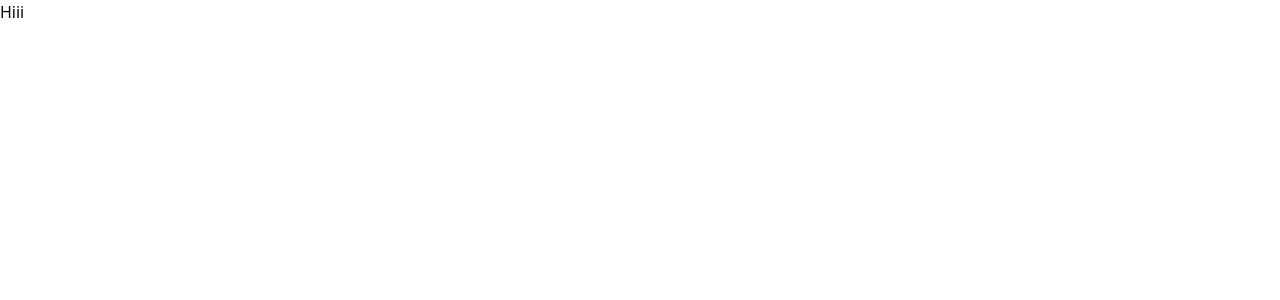
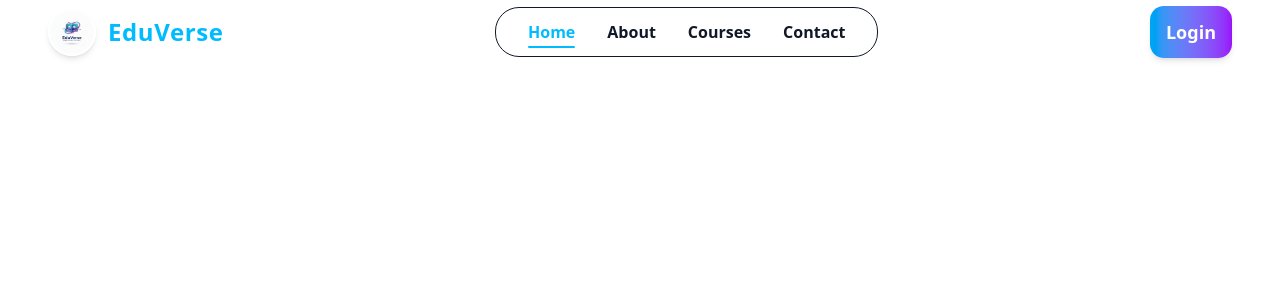
Before and after one commit to RizbiAhmmad/Online-Course-Client, a React (Vite) app: page / in a window 1280 px wide. Shown: the top 300 px of the page. Built offline with nearby package versions, Linux system fonts and the light colour scheme.

Commit message:
Adding Navbar

```diff
--- a/index.html
+++ b/index.html
@@ -2,7 +2,7 @@
 <html lang="en">
   <head>
     <meta charset="UTF-8" />
-    <link rel="icon" type="image/svg+xml" href="/vite.svg" />
+    <link rel="icon" type="image/svg+xml" href="./src/assets/EduVerse_Logo.png" />
     <meta name="viewport" content="width=device-width, initial-scale=1.0" />
     <title>Online Course</title>
   </head>
--- a/package.json
+++ b/package.json
@@ -16,6 +16,7 @@
     "lucide-react": "^0.548.0",
     "react": "^19.1.1",
     "react-dom": "^19.1.1",
+    "react-icons": "^5.5.0",
     "react-router-dom": "^7.9.5",
     "tailwind-merge": "^3.3.1",
     "tailwindcss": "^4.1.16"
--- a/src/Layouts/MainLayout.jsx
+++ b/src/Layouts/MainLayout.jsx
@@ -1,12 +1,11 @@
-// import Footer from "@/Shared/Footer";
-// import Navbar from "@/Shared/Navbar";
+import Navbar from "@/Shared/Navbar";
 import { Outlet } from "react-router-dom";
 
 const MainLayout = () => {
 
     return (
         <div>
-            {/* <Navbar></Navbar> */}
+            <Navbar></Navbar>
             <Outlet></Outlet>
             {/* <Footer></Footer> */}
         </div>
--- /dev/null
+++ b/src/Shared/Navbar.jsx
@@ -0,0 +1,187 @@
+/* eslint-disable react-hooks/exhaustive-deps */
+import { useState, useEffect } from "react";
+import { useLocation, useNavigate } from "react-router-dom";
+import logo from "../assets/EduVerse_Logo.png";
+import { MdAddCall } from "react-icons/md";
+
+const Navbar = () => {
+  const [isOpen, setIsOpen] = useState(false);
+  const [activeLink, setActiveLink] = useState("/");
+  const [scrolled, setScrolled] = useState(false);
+  const navigate = useNavigate();
+  const location = useLocation();
+
+  const links = [
+    { href: "/", label: "Home" },
+    { href: "/about", label: "About" },
+    { href: "/courses", label: "Courses" },
+    { href: "/contact", label: "Contact" },
+  ];
+useEffect(() => {
+  const handleScroll = () => {
+    setScrolled(window.scrollY > 50);
+
+    if (location.pathname !== "/") return;
+
+    const scrollPosition = window.scrollY;
+
+    links.forEach((link) => {
+      if (!link.href.startsWith("#")) return;
+
+      const section = document.querySelector(link.href);
+      if (section) {
+        const sectionTop = section.offsetTop;
+        const sectionHeight = section.offsetHeight;
+
+        if (
+          scrollPosition >= sectionTop - 100 &&
+          scrollPosition < sectionTop + sectionHeight - 100
+        ) {
+          setActiveLink(link.href);
+        }
+      }
+    });
+  };
+
+  window.addEventListener("scroll", handleScroll);
+  return () => window.removeEventListener("scroll", handleScroll);
+}, [location.pathname]);
+
+
+  const handleLinkClick = (href, e) => {
+  e.preventDefault();
+  setActiveLink(href);
+  setIsOpen(false);
+
+  // Page route navigation
+  if (href.startsWith("/")) {
+    navigate(href);
+    window.scrollTo({ top: 0, behavior: "smooth" });
+    return;
+  }
+
+  // Section scroll navigation (like #services)
+  const section = document.querySelector(href);
+  if (section) {
+    section.scrollIntoView({ behavior: "smooth" });
+  }
+};
+
+
+  return (
+    <nav
+      className={`fixed top-0 w-full z-50 transition-all duration-500 ${
+        scrolled
+          ? "bg-white backdrop-blur-md shadow-lg"
+          : "bg-transparent"
+      }`}
+    >
+      <div className="mx-auto px-6 md:px-12">
+        <div className="flex items-center justify-between h-16">
+          {/*  Logo & Name */}
+          <div
+            onClick={() => handleLinkClick("/", { preventDefault: () => {} })}
+            className="flex items-center space-x-3 cursor-pointer"
+          >
+            <img
+              src={logo}
+              alt="Logo"
+              className="h-10 w-10 md:h-12 md:w-12 rounded-full object-cover border-2 border-white shadow-md"
+            />
+            <h1 className="text-2xl font-extrabold text-sky-400 tracking-wide hover:text-sky-500 transition-colors">
+              EduVerse
+            </h1>
+          </div>
+
+          {/* 🖥 Desktop Menu */}
+          <div className="hidden md:flex items-center space-x-8 bg-white/10 border border-gray-900 px-8 py-3 rounded-3xl backdrop-blur-md">
+            {links.map((link) => (
+              <a
+                key={link.href}
+                href={link.href}
+                onClick={(e) => handleLinkClick(link.href, e)}
+                className={`relative font-semibold transition-all duration-300 ${
+                  activeLink === link.href
+                    ? "text-sky-400"
+                    : scrolled
+                    ? "text-gray-900 hover:text-sky-300"
+                    : "text-gray-900 hover:text-sky-500"
+                }`}
+              >
+                {link.label}
+                {activeLink === link.href && (
+                  <span className="absolute left-0 -bottom-1 w-full h-0.5 bg-sky-400 rounded-full"></span>
+                )}
+              </a>
+            ))}
+          </div>
+
+          {/*  Call Button (Desktop Only) */}
+          <div className="hidden md:flex items-center">
+            <button className="px-4 py-3 text-lg font-semibold text-white bg-linear-to-r from-sky-500 to-purple-600 rounded-xl shadow-md hover:opacity-90 transition-all">
+              Login
+            </button>
+          </div>
+
+          {/*  Mobile Hamburger */}
+          <div className="md:hidden z-50">
+            <button
+              onClick={() => setIsOpen(!isOpen)}
+              className="p-2 rounded-lg focus:outline-none text-black"
+            >
+              <div
+                className={`w-6 h-0.5 bg-black transition-all duration-300 ${
+                  isOpen ? "rotate-45 translate-y-2" : "mb-1.5"
+                }`}
+              />
+              <div
+                className={`w-6 h-0.5 bg-black transition-all duration-300 ${
+                  isOpen ? "opacity-0" : "mb-1.5"
+                }`}
+              />
+              <div
+                className={`w-6 h-0.5 bg-black transition-all duration-300 ${
+                  isOpen ? "-rotate-45 -translate-y-2" : ""
+                }`}
+              />
+            </button>
+          </div>
+        </div>
+
+        {/*  Mobile Dropdown */}
+        <div
+          className={`md:hidden absolute top-16 left-0 w-full bg-linear-to-b from-indigo-600/95 to-sky-700/95 backdrop-blur-xl transition-all duration-500 ease-in-out transform ${
+            isOpen
+              ? "translate-y-0 opacity-100 max-h-[600px] py-6"
+              : "-translate-y-10 opacity-0 max-h-0 overflow-hidden"
+          }`}
+        >
+          <div className="flex flex-col items-center space-y-5 px-6">
+            {links.map((link) => (
+              <a
+                key={link.href}
+                href={link.href}
+                onClick={(e) => handleLinkClick(link.href, e)}
+                className={`font-semibold text-lg transition-colors duration-300 ${
+                  activeLink === link.href
+                    ? "text-sky-300"
+                    : "text-white hover:text-sky-200"
+                }`}
+              >
+                {link.label}
+              </a>
+            ))}
+            <a
+              href="tel:01815109616"
+              className="flex items-center gap-2 px-6 py-3 text-sm font-semibold text-white bg-linear-to-r from-sky-500 to-purple-600 rounded-xl shadow-md hover:opacity-90 transition-all"
+            >
+              <MdAddCall className="text-lg" /> 01815 109616
+            </a>
+          </div>
+        </div>
+      </div>
+    </nav>
+  );
+};
+
+export default Navbar;
--- a/src/routes/routes.jsx
+++ b/src/routes/routes.jsx
@@ -9,7 +9,7 @@ export const router = createBrowserRouter([
     children: [
       {
         path: "/",
-        element: <h1>Hiii</h1>
+        // element: <h1>Hiii</h1>
       },
     //   {
     //     path: "about",
```
Also changed, not shown: src/assets/EduVerse_Logo.png (added), 1 other file (tests, documents, lock files or other folders).
